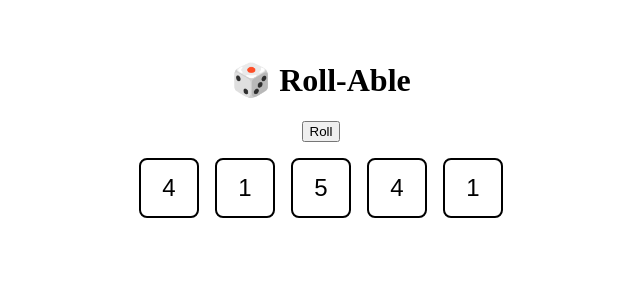
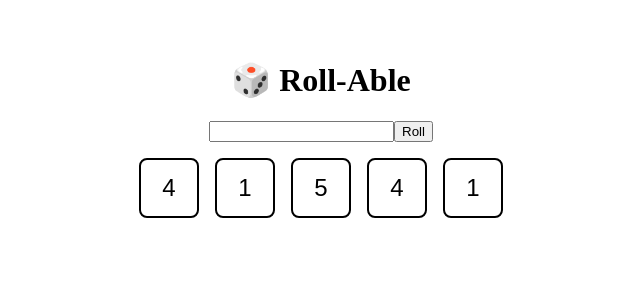
Before and after one commit to bragelbytes/Roll-Able, a React (Vite) app: page / in a window 1280 px wide. Shown: the top 300 px of the page, without its empty margins (319-959 px from the left). Built offline with nearby package versions, Linux system fonts and the light colour scheme.

Commit message:
change the amount of dice, removed unused component

```diff
--- a/src/components/DiceBoard.tsx
+++ b/src/components/DiceBoard.tsx
@@ -1,4 +1,4 @@
-import { useState } from "react";
+import { useEffect, useState } from "react";
 import Dice from "./Dice";
 
 type DiceType = {
@@ -7,6 +7,8 @@ type DiceType = {
 }
 
 const DiceBoard = () => {
+    const [inputValue, setInputValue] = useState<string>('');
+
     const [dice, setDice] = useState<DiceType[]>(() =>
         Array.from({length: 5}, ()=> ({
             value: Math.ceil(Math.random() * 6),
@@ -14,7 +16,23 @@ const DiceBoard = () => {
         }))
     );
 
-    function rollDice() {
+    const updateDiceAmount = (e: React.ChangeEvent<HTMLInputElement>) => {
+        setInputValue(e.target.value);
+    }
+
+    useEffect(() => {
+        const newCount = Number(inputValue);
+        if(!isNaN(newCount) && newCount > 0){
+            setDice(
+                Array.from({length: newCount}, () => ({
+                    value: Math.ceil(Math.random() * 6),
+                    held: false,
+                }))
+            );
+        }
+    }, [inputValue])
+
+    const rollDice = () => {
         setDice((previous) =>
             previous.map((die) =>
                 die.held ? die : {...die, value: Math.ceil(Math.random() * 6)}
@@ -22,7 +40,7 @@ const DiceBoard = () => {
         )
     }
 
-    function toggleHold(index: number){
+    const toggleHold = (index: number) => {
         setDice((previous) =>
             previous.map((die, i) =>
                 i === index ? {...die, held: !die.held} : die
@@ -32,6 +50,12 @@ const DiceBoard = () => {
 
     return (
         <div>
+            <input
+                type="text"
+                value={inputValue}
+                onChange={updateDiceAmount}
+            />
+
             <button onClick={rollDice} style={{ marginBottom: "1rem" }}>
                 Roll
             </button>
```
Also changed, not shown: src/components/Constrols.tsx (deleted).
